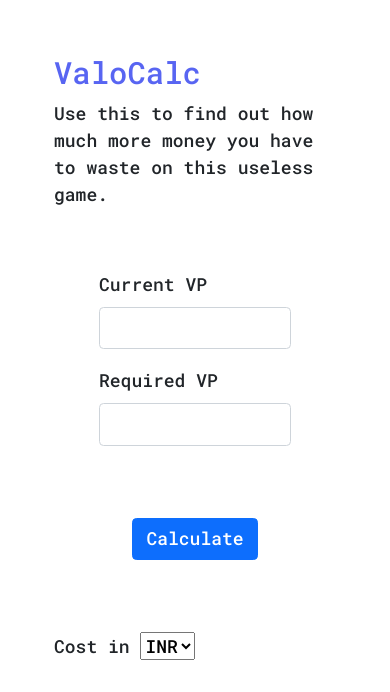
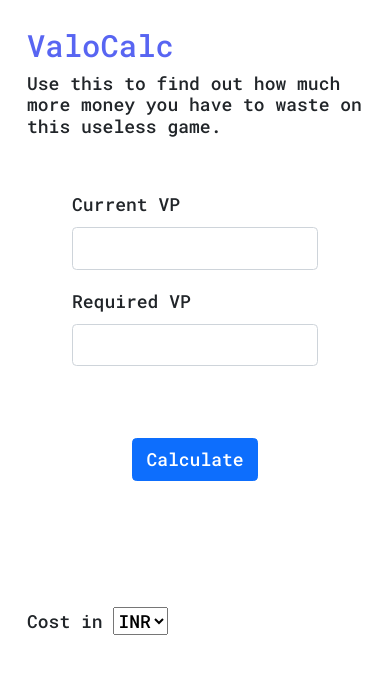
Before and after one commit to aryanprince/valorant-calculator, a plain HTML site: page index.html in a window 390 px wide. Drawn offline with nearby package versions, Linux system fonts and the light colour scheme.

Commit message:
Changed padding for mobile

```diff
--- a/index.html
+++ b/index.html
@@ -11,11 +11,11 @@
         <link rel="stylesheet" href="styles.css" />
     </head>
     <body>
-        <div class="container p-5 p-md-0">
+        <div class="container p-4 p-md-0">
             <div class="row g-3  m-md-5">
                 <div class="col-12 pb-4">
                     <h1 style="color: #5865f2">ValoCalc</h1>
-                    <p>Use this to find out how much more money you have to waste on this useless game.</p>
+                    <h6>Use this to find out how much more money you have to waste on this useless game.</h6>
                 </div>
 
                 <div class="col-md-6 px-5">
@@ -28,7 +28,7 @@
                     <input type="text" class="form-control" id="requiredVP" />
                 </div>
 
-                <div class="col-12 px-4 pt-5 pb-4 text-center">
+                <div class="col-12 px-4 pt-5 pb-5 text-center">
                     <button type="button" class="btn btn-primary" data-bs-toggle="modal" data-bs-target="#exampleModal" id="calculate" onclick="process() ">Calculate</button>
                 </div>
 
@@ -47,7 +47,9 @@
                         </div>
                     </div>
                 </div>
-                <div class="cf pt-4 mx-auto">
+            </form>
+            <footer>
+                <div class="col pt-5 mx-auto">
                     <label>Cost in</label>
                     <select name="currency" id="currency">
                         <option value="USD">USD</option>
@@ -56,7 +58,7 @@
                         <option value="QAR">QAR</option>
                     </select>
                 </div>
-            </form>
+            </footer>
         </div>
 
         <script src="script.js"></script>
```
